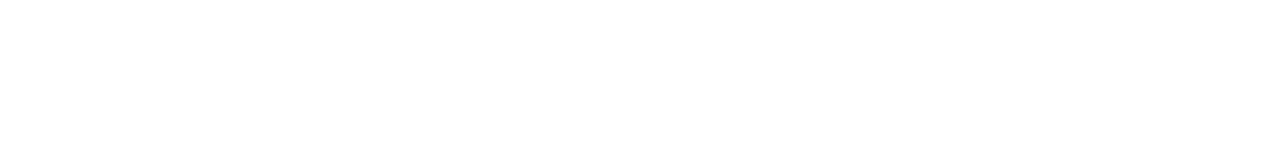
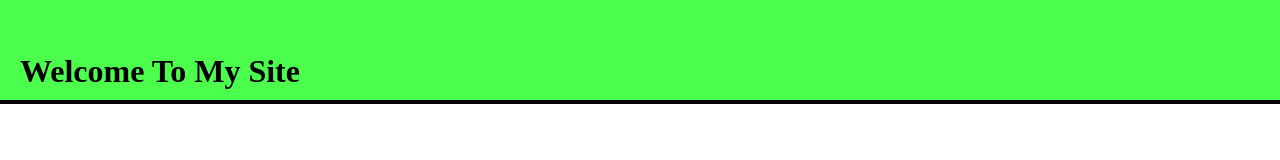
Before and after one commit to tatarnirartha/projectgabut, a plain HTML site: page index.html in a window 1280 px wide. Drawn offline with Linux system fonts and the light colour scheme.

Commit message:
Create header

```diff
--- a/index.html
+++ b/index.html
@@ -4,10 +4,14 @@
     <meta charset="UTF-8">
     <meta name="viewport" content="width=device-width, initial-scale=1.0">
     <title>I Putu Tatar Nirartha</title>
+    <link rel="stylesheet" href="style.css">
 </head>
 <body>
-        <header>
+        <header id="header">
+            <h1 class="main-title">Welcome To My Site</h1>
+        </header>
+        <body>
 
-        </header>
+        </body>
 </body>
 </html>
--- /dev/null
+++ b/style.css
@@ -0,0 +1,20 @@
+body {
+    margin: 0px;
+}
+
+
+/*=================================HEADER========================================*/
+#header {
+    background-color: rgba(0, 255, 0, 0.7);
+    margin: 0px;
+    width: 100%;
+    height: 100px;
+    top: 0px;
+    position: fixed;
+    border-bottom: 4px solid black;
+}
+
+.main-title {
+    margin-left: 20px;
+    line-height: 100px;
+}
```
